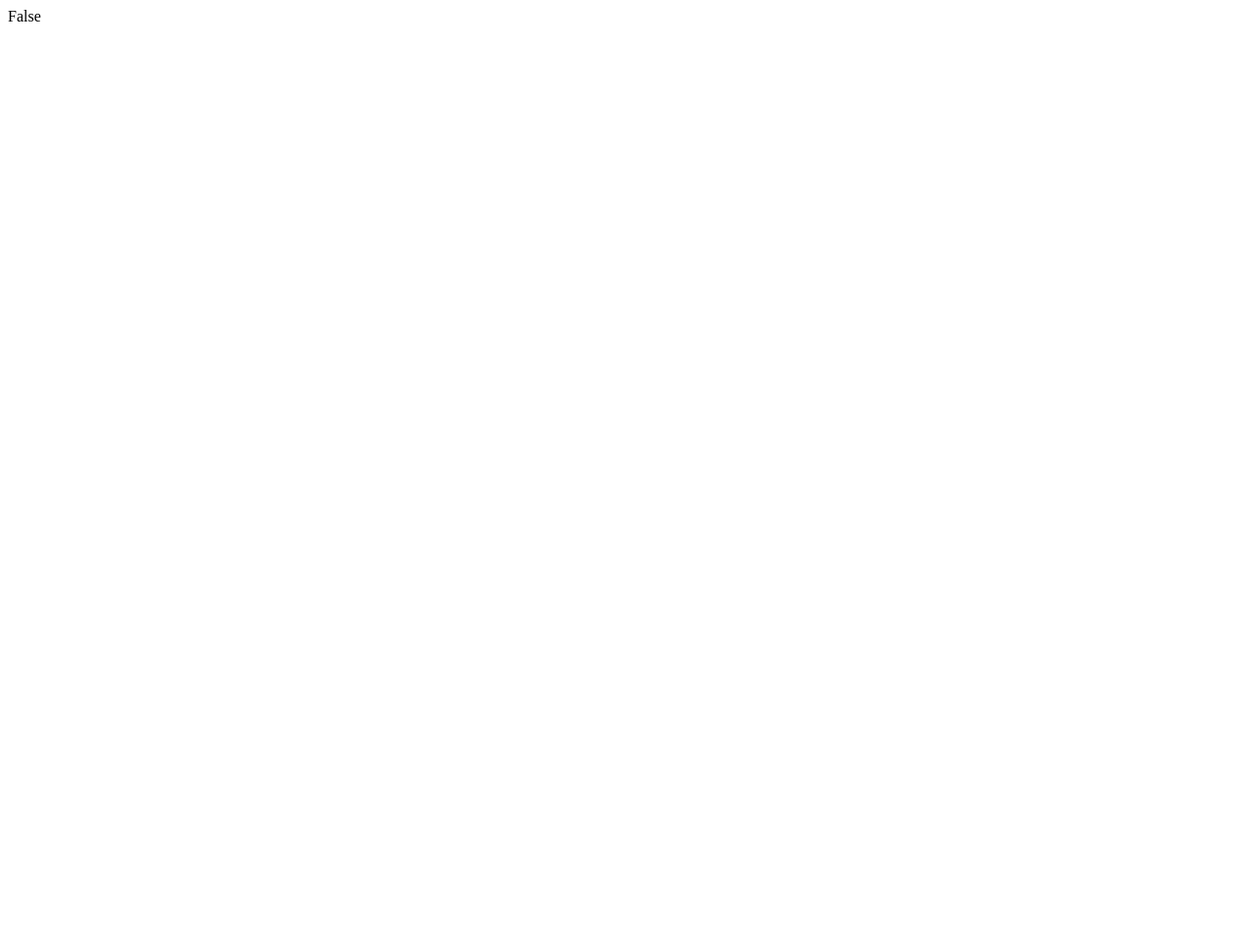
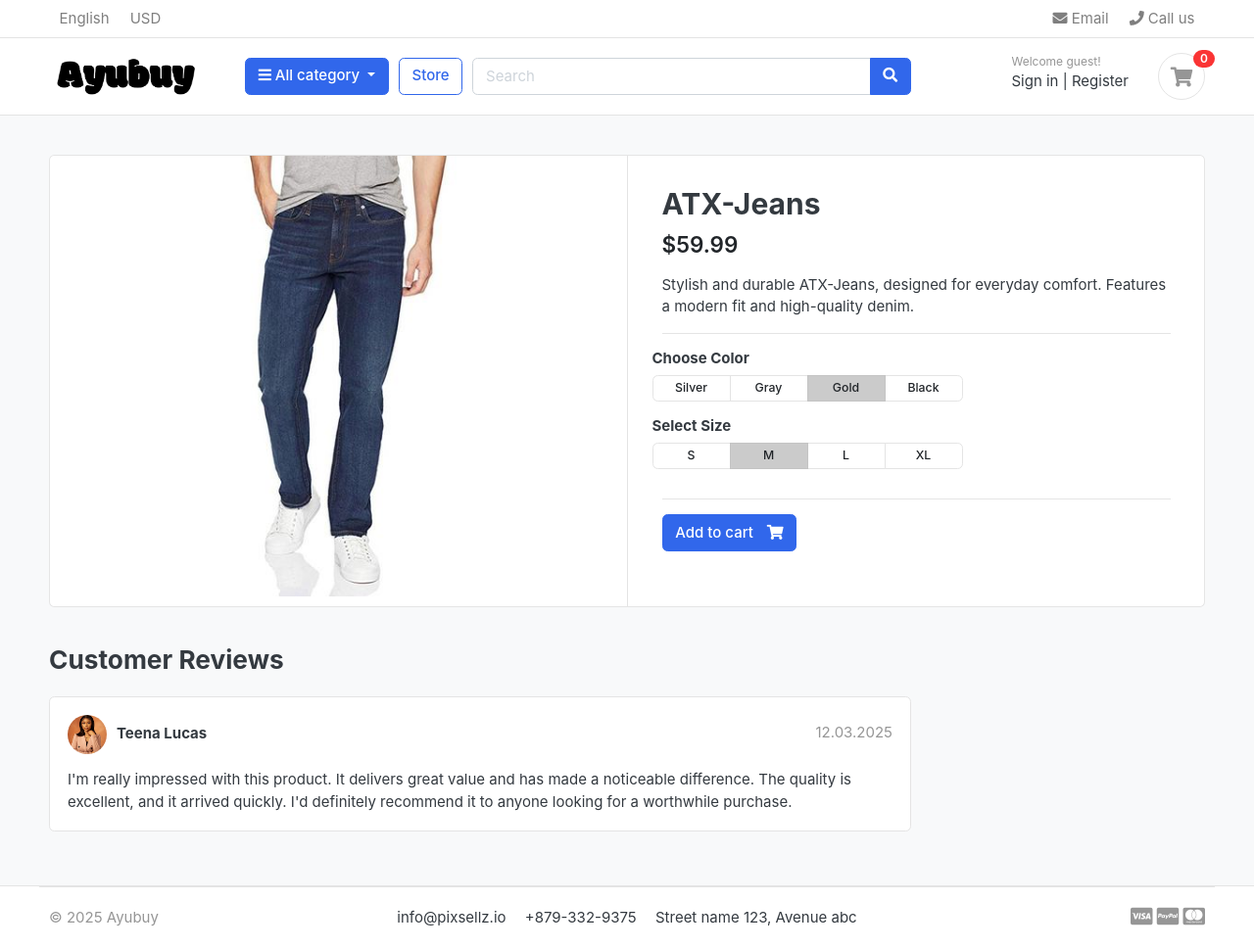
Before and after one commit to asileayuba/100-days-of-code, a Django app: page /store/jeans/atx-jeans/ in a window 1280 px wide. Before the commit the page is almost empty. Shown: the whole page at 98% size. Before the commit the page ends 22 px from the top, so only its background shows below. Run offline with Django 3.2, Linux system fonts and the light colour scheme; data comes from the database, SQL or seed files in the repository; both versions use the stored data as it was after the commit; some libraries are stand-ins or nearby versions; some web fonts are replaced.

Commit message:
Day 73: Check if Product is Already in Cart

```diff
--- a/Ayubuy/store/views.py
+++ b/Ayubuy/store/views.py
@@ -4,7 +4,6 @@ from category.models import Category
 from carts.models import CartItem
 
 from carts.views import _cart_id
-from django.http import HttpResponse
 
 # Create your views here.
 
@@ -72,12 +71,12 @@ def product_detail(request, category_slug, product_slug):
         # Fetch the product based on category slug and product slug
         single_product = Product.objects.get(category__slug=category_slug, slug=product_slug)
         in_cart = CartItem.objects.filter(cart__cart_id=_cart_id(request), product=single_product).exists()
-        return HttpResponse(in_cart)
     except Product.DoesNotExist:
         single_product = None  # Handle the case where the product is not found
 
     context = {
         'single_product': single_product,  # Pass the retrieved product to the template
+        'in_cart': in_cart,
     }
 
     return render(request, 'store/product_detail.html', context)  # Render product details page
--- a/Ayubuy/templates/store/product_detail.html
+++ b/Ayubuy/templates/store/product_detail.html
@@ -79,12 +79,23 @@
             <!-- row.// -->
             <hr />
             {% if single_product.stock <= 0 %}
-            <h5 class="text-danger">Out of Stock</h5>
+              <h5 class="text-danger">Out of Stock</h5>
             {% else %}
-            <a href="{% url 'add_cart' single_product.id %}" class="btn btn-primary">
-              <span class="text">Add to cart</span>
-              <i class="fas fa-shopping-cart"></i>
-            </a>
+              {% if in_cart %}
+              <a href="#" class="btn btn-success">
+                <span class="text">Added to cart</span>
+                <i class="fas fa-check"></i>
+              </a>
+              <a href="{% url 'cart' %}" class="btn btn-outline-primary">
+                <span class="text">View cart</span>
+                <i class="fas fa-eye"></i>
+              </a>
+              {% else %}
+                <a href="{% url 'add_cart' single_product.id %}" class="btn btn-primary">
+                  <span class="text">Add to cart</span>
+                  <i class="fas fa-shopping-cart"></i>
+                </a>
+              {% endif %}
             {% endif %}
           </article>
           <!-- product-info-aside .// -->
@@ -118,10 +129,10 @@
           <!-- icontext.// -->
           <div class="mt-3">
             <p>
-              Dummy comment Lorem ipsum dolor sit amet, consectetur adipisicing
-              elit, sed do eiusmod tempor incididunt ut labore et dolore magna
-              aliqua. Ut enim ad minim veniam, quis nostrud exercitation ullamco
-              laboris nisi ut aliquip
+              I'm really impressed with this product.
+              It delivers great value and has made a noticeable difference.
+              The quality is excellent, and it arrived quickly.
+              I'd definitely recommend it to anyone looking for a worthwhile purchase.
             </p>
           </div>
         </article>
```
Also changed, not shown: Ayubuy/db.sqlite3.
